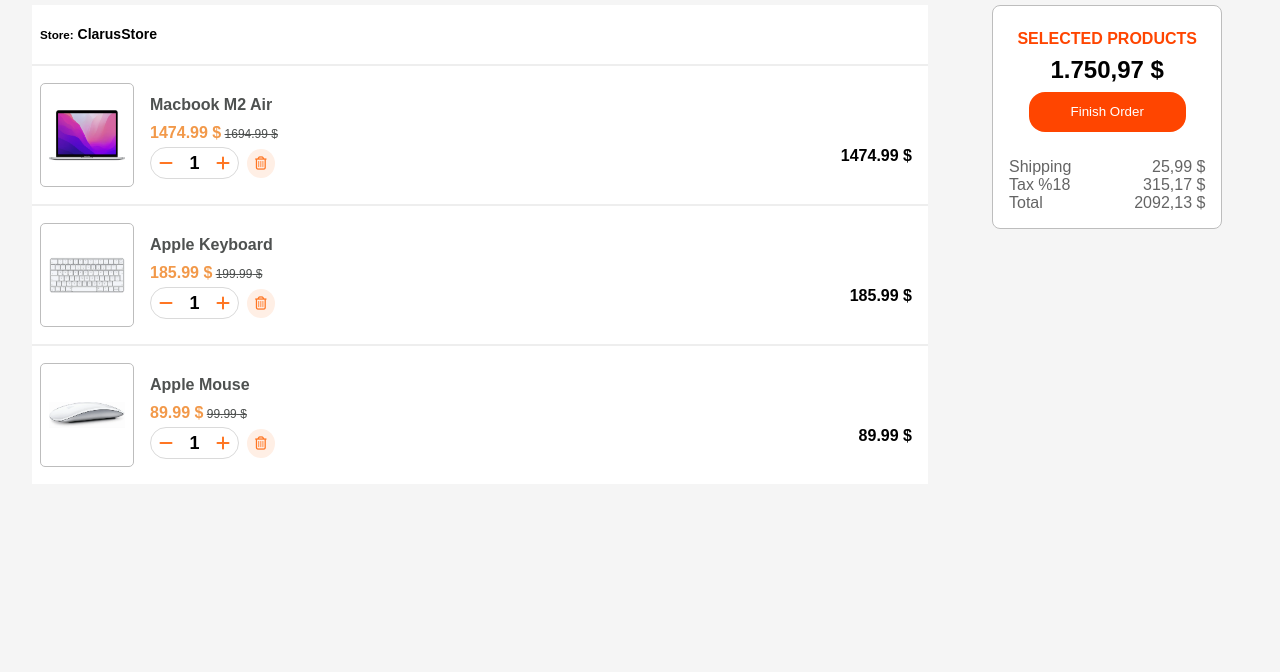
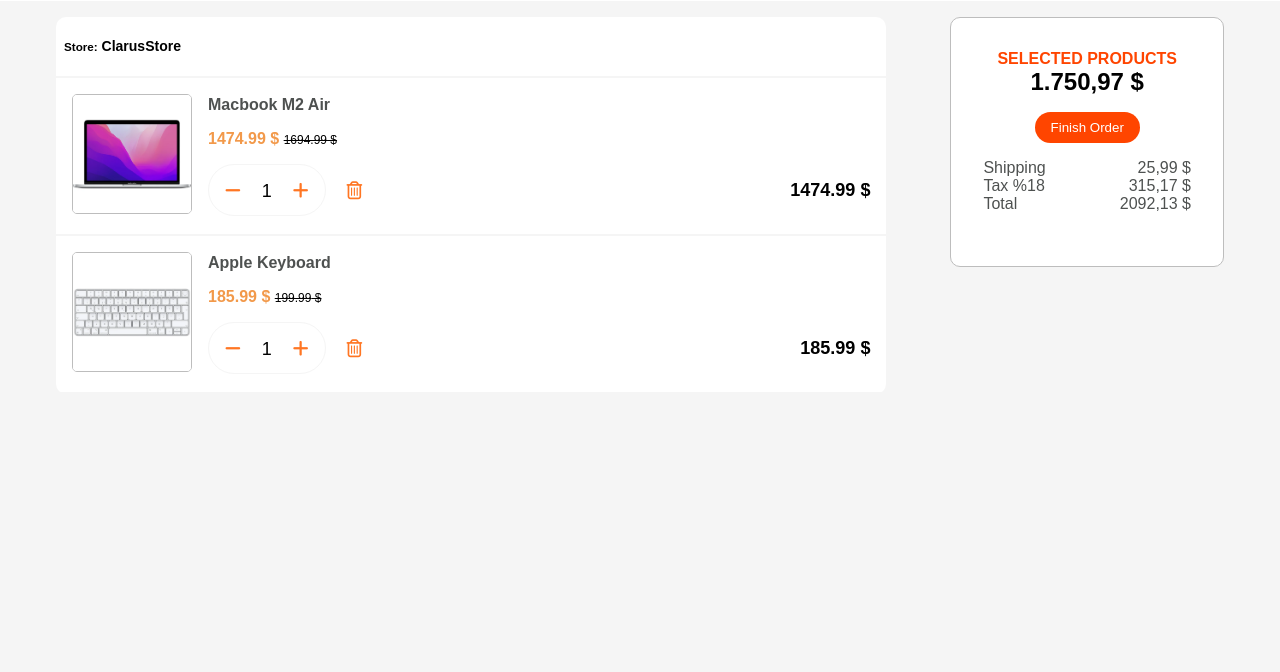
Before and after one commit to samedfft2634/checkout-page, a plain HTML site: page index.html in a window 1280 px wide. Shown: the part 128-800 px from the top of the page. Drawn offline with Linux system fonts and the light colour scheme; some packages are replaced by stand-ins of ours; a script that the page names is missing.

Commit message:
selected products

```diff
--- a/css/index.css
+++ b/css/index.css
@@ -3,261 +3,231 @@
     padding: 0;
     box-sizing: border-box;
   }
+  /*? CSS Variables */
+  :root {
+    --orange: #ff7623;
+    --orange-light: #f2994a;
+    --orange-dark: orangered;
+    --gray-light: #f5f5f5;
+    --gray-medium: #bdbdbd;
+    --fume: #4e5150;
+  }
 
   body {
     font-family: Arial, Helvetica, sans-serif;
-	background-color: #f5f5f5;
+    background-color: var(--gray-light);
+  }
+  /*? Global Icons */
+  i {
+    color: var(--orange);
+    padding: 0.5rem;
+    cursor: pointer;
+  }
+  i:hover {
+    color: white;
+    border-radius: 50%;
+    background-color: var(--orange);
   }
 
-.header {
+  /** Header */
+  header {
+    font-family: Verdana, Geneva, Tahoma, sans-serif;
+    padding: 1rem;
+    background-color: white;
+    color: var(--orange-dark);
+    border-bottom: 1px solid var(--gray-medium);
+  }
+
+  /** NAV */
+  nav {
+    padding: 0 1rem;
+    background-color: white;
     display: flex;
     justify-content: space-between;
     align-items: center;
-	padding: 0.8rem 1rem;
-	background-color: white;
-	color: orangered;
-	border-bottom: 1px solid #cecdcd;
   }
-.header__title {
-	font-family: Verdana, Geneva, Tahoma, sans-serif;
+  nav .my-cart {
+    font-size: 22px;
+    font-weight: 600;
+    padding: 1rem;
   }
-.nav {
-	padding: 0.2rem 1rem;
+  nav .my-cart span {
+    font-weight: 100;
+    color: var(--gray-medium);
+  }
+  nav .delete-div {
+    color: var(--orange);
+    font-size: 14px;
+  }
+
+  /** ------- MAIN --------- */
+  main {
+    display: flex;
+    max-width: 1200px;
+    margin: auto;
+    padding: 1rem;
+    gap: 1rem 4rem;
+  }
+
+  /*? Product List section */
+  main .product-list {
+    flex: 4;
+    border-radius: 10px;
     background-color: white;
   }
-.nav__list {
-	display: flex;
-	padding: 0rem 3rem;
-	justify-content: space-between;
-	align-items: center;
-	width: 100%;
-	list-style: none;
-}
-.nav__list--text {
-	font-size: 22px;
-	font-weight: 600;
-}
-.nav__list--text span {
-	font-weight: 100;
-	color: #9b9b9b;
-}
-.nav__list--btn {
-	color: orangered;
-	font-size: 14px;
-	cursor: pointer;
-}
-.main {
-	width: 100%;
-	display: flex;
-}
-.main__products-preview {
-	padding: 2rem;
-	width: 75%;
-}
-.main__product-painel {
-	display: flex;
-	flex-direction: column;
-	background-color: #ffffff;
-}
-.main__title {
+  main .product-list .store {
     padding: 1.2rem 0.5rem;
     font-size: 14px;
     line-height: 20px;
-}
-.main__product {
-	display: flex;
-	align-items: center;
-	justify-content: space-between;
-	border-top: 2px solid #eeeeee;
-	width: 100%;
-	height: 140px;
+    border-bottom: 2px solid var(--gray-light);
   }
 
-.main__figure {
-	width: 104px;
-	height: 104px;
-	padding: 8px;
-	background-color: #ffffff;
+  main .product-list .no-product {
+    text-align: center;
+    padding: 1rem;
+    color: var(--orange-dark);
+    font-size: 20px;
+  }
+  main .product {
+    display: flex;
+    gap: 1rem;
+    padding: 1rem;
+    border-bottom: 2px solid var(--gray-light);
+  }
+
+  main .product img {
+    width: 120px;
+    height: 120px;
     border-radius: 5px;
-	border: 1px solid #bdbdbd;
-	margin-left: 0.5rem;
+    border: 1px solid var(--gray-medium);
   }
-.main__img {
-	width: 100%;
-	height: 100%;
-}
-.main__product-info {
+
+  main .product-info {
     display: flex;
     flex-direction: column;
-	font-family: Mon, Arial, Helvetica, sans-serif;
+    justify-content: center;
     width: 100%;
-	padding-left: 1rem;
+    gap: 1rem;
   }
 
-.main__product-info--title {
+  main .product-info h2 {
     font-size: 16px;
-	color: #4e5150;
-	margin: 5px 0;
+    color: var(--fume);
   }
-.main__product-price--text {
-	font-size: 12px;
-	color: #4e5150;
-	margin: 5px 0;
-}
-.main__product-price--text strong {
-	color: #f2994a;
+
+  main .product-prices strong {
+    color: var(--orange-light);
     font-size: 16px;
     font-weight: 600;
   }
-.main__action {
-	width: 100%;
-	display: flex;
-	padding-right: 1rem;
-	justify-content: space-between;
-}
-.main__action--btn {
-	display: flex;
-	align-items: center;
-}
-.main__quantity-controller {
-	border-radius: 1rem;
-	border: 1px solid #dadada;
-	display: flex;
-	justify-content: space-between;
-	align-items: center;
-	height: 32px;
-	width: 89px;
-}
-.main__quantity-controller--text {
-	padding: 8px;
-	font-size: 18px;
-	font-weight: bold;
-}
-.main__product-removal {
-	margin-left: 0.5rem;
-}
-.main__product-removal--btn {
-	border: none;
-	border-radius: 50%;
-	background-color: #ffefe5;
-	cursor: pointer;
-}
-.main__product-removal--btn i:hover {
-	color: white;
-	border-radius: 50%;
-	background-color: #ff7623;
+
+  main .product-prices .line-through {
+    text-decoration: line-through;
+    font-size: 12px;
   }
 
-.main__product-line-price {
-	font-weight: bold;
-}
-
-.main__total {
-	padding: 2rem;
-	width: 23%;
-}
-.main__summary {
-	width: 100%;
-	padding: 1rem;
-	border: 1px solid #bdbdbd;
-	background-color: #ffffff;
-	height: 224px;
-	display: flex;
-	flex-direction: column;
-	justify-content: space-between;
-
-	border-radius: 0.5rem;
-}
-.main__summary--responsive {
-	display: flex;
-	flex-direction: column;
-	justify-content: space-between;
-	padding-top: 0.5rem;
-}
-.main__sum-price {
-	text-align: center;
-	padding-bottom: 0.5rem;
-}
-.main__sum-title {
-	color: orangered;
-	text-align: center;
-	padding-bottom: 0.5rem;
-}
-
-.main__order-btn {
-	background-color: orangered;
-	border: none;
-	width: 80%;
-	height: 40px;
-	margin: 0 auto;
-	border-radius: 1rem;
-	color: white;
-	cursor: pointer;
-	text-align: center;
-}
-.main__summary--info {
-	display: flex;
-	justify-content: space-between;
-	color: #646464;
-}
-/* Genel */
-.line-through {
-	text-decoration: line-through;
-}
-i {
-	color: #ff7623;
-	padding: 0.5rem;
-	cursor: pointer;
-}
-.main__quantity-controller i:hover {
-	background-color: #ffefe5;
-	border-radius: 50%;
-}
-span {
-	cursor: pointer;
-}
   .dollar::after {
     content: " $";
   }
 
-@media only screen and (max-width: 1150px) {
-	.nav__list {
-		padding: 0rem 1rem;
+  main .buttons-div {
+    display: flex;
+    justify-content: space-between;
+    align-items: center;
+    font-size: 18px;
   }
-	.main {
-		display: block;
-		margin: auto;
-		position: relative;
+
+  main .buttons-div .plus-minus {
+    border: 1px solid var(--gray-light);
+    border-radius: 50px;
+    display: inline-block;
   }
-	.main__products-preview {
-		width: 100%;
+
+  main .buttons-div i {
+    margin: 0.5rem;
   }
-	.main__total {
-		width: 100%;
-		position: sticky;
-		bottom: 0;
+  main .buttons-div .dollar {
+    font-weight: 600;
   }
-	.main__summary {
-		flex-direction: row;
-		flex-wrap: wrap;
-		width: 100%;
-		height: 25vh;
+  /*? ---- Product List section --- */
+  main .price-table {
+    padding: 2rem;
+    background-color: white;
+    border-radius: 10px;
+    border: 1px solid var(--gray-medium);
+    flex: 1;
+    text-align: center;
+    min-width: 250px;
+    max-height: 250px;
   }
-	.main__summary--responsive {
-		width: 100%;
+  main .price-table .total-prices {
     display: flex;
+    align-items: center;
+    flex-direction: column;
+    gap: 1rem;
+  }
+
+  main .price-table .total-prices .finish-btn {
+    background-color: var(--orange-dark);
+    border: none;
+    border-radius: 1rem;
+    padding: 0.5rem 1rem;
+    color: white;
+    cursor: pointer;
+  }
+
+  main .total-info {
+    margin-top: 1rem;
+  }
+
+  main .price-table h4 {
+    color: var(--orange-dark);
+  }
+
+  main .total-info .text-div {
+    display: flex;
+    justify-content: space-between;
+    color: var(--fume);
+  }
+
+  /*! ------ RESPONSIVE ------- */
+
+  @media only screen and (max-width: 800px) {
+    main {
+      flex-direction: column;
+    }
+    main .price-table {
+      flex: 1;
+    }
+    main .price-table .total-prices {
       flex-direction: row;
       justify-content: space-between;
     }
-	.main__order-btn {
-		width: 25%;
-		margin: 0;
-	}
-	#total-info {
-		width: 100%;
   }
 
-	.main__summary--info {
-		width: 100%;
+  @media only screen and (max-width: 500px) {
+    main .price-table .total-prices {
+      flex-direction: column;
+    }
+    main .buttons-div {
+      flex-direction: column;
+      align-items: flex-start;
+    }
+    main .buttons-div i {
+      margin: 0.2rem;
+    }
+    main .buttons-div .dollar {
+      margin-top: 1rem;
+      font-size: 20px;
     }
   }
+
+  @media only screen and (max-width: 500px) {
+    main .product img {
+      width: 100px;
+      height: 100px;
+    }
+    main .buttons-div i {
+      margin: 0.1rem;
+    }
+  }
--- a/index.html
+++ b/index.html
@@ -5,6 +5,7 @@
 		<meta http-equiv="X-UA-Compatible" content="IE=edge" />
 		<meta name="viewport" content="width=device-width, initial-scale=1.0" />
 		<link rel="stylesheet" href="css/index.css" />
+		<script src="https://cdn.jsdelivr.net/npm/sweetalert2@11"></script>
 		<link
 			rel="stylesheet"
 			href="https://cdnjs.cloudflare.com/ajax/libs/font-awesome/6.4.0/css/all.min.css"
@@ -16,205 +17,103 @@
 	</head>
 
 	<body>
-		<header class="header">
-			<h1 class="header__title">Checkout App</h1>
-		</header>
-		<nav class="nav">
-			<ul class="nav__list">
-				<!-- products' count -->
-				<li class="nav__list--text">
-					My Cart <span>(3 Products)</span>
-				</li>
-				<li class="nav__list--btn">
-					Delete Products <i class="fa-regular fa-trash-can"></i>
-				</li>
-			</ul>
+		<header><h1>Checkout App</h1></header>
+		<nav>
+			<div class="my-cart">My Cart</div>
+			<div class="delete-div">
+				Delete Products <i class="fa-regular fa-trash-can sil"></i>
+			</div>
 		</nav>
-		<main class="main">
-			<div class="main__products-preview" id="products-preview">
-				<!-- product list -->
-				<div class="main__product-painel" id="product-painel">
-					<h2 class="main__title">
-						<small>Store:</small> ClarusStore
-					</h2>
-					<!-- product 1 -->
-					<div class="main__product">
-						<figure class="main__figure">
-							<img class="main__img" src="./img/mac.jpg" alt="" />
-						</figure>
-						<!-- all product info -->
-						<div class="main__product-info">
-							<h2 class="main__product-info--title">
-								Macbook M2 Air
-							</h2>
-							<div class="main__product-price">
-								<p class="main__product-price--text">
-									<strong class="dollar">1474.99</strong>
-									<span class="line-through dollar"
-										>1694.99</span
-									>
-								</p>
+		<main>
+			<section class="product-list">
+				<h2 class="store"><small>Store:</small> ClarusStore</h2>
+				<article class="products">
+					<div class="product">
+						<figure><img src="./img/mac.jpg" alt="img" /></figure>
+						<div class="product-info">
+							<h2>Macbook M2 Air</h2>
+							<div class="product-prices">
+								<strong class="dollar" id="discounted-price"
+									>1474.99</strong
+								>
+								<span class="line-through dollar">1694.99</span>
 							</div>
-							<div class="main__action">
-								<div class="main__action--btn">
-									<div class="main__quantity-controller">
+							<div class="buttons-div">
+								<div>
+									<div class="plus-minus">
 										<i class="fa-solid fa-minus"></i>
-										<p
-											class="main__quantity-controller--text"
-											id="quantity"
+										<span class="quantity" id="quantity"
+											>1</span
 										>
-											1
-										</p>
 										<i class="fa-solid fa-plus"></i>
 									</div>
-									<div class="main__product-removal">
-										<button
-											class="main__product-removal--btn"
-										>
-											<i
-												class="fa-regular fa-trash-can"
-												id="remove-product"
-											></i>
-										</button>
-									</div>
+									<i class="fa-regular fa-trash-can"></i>
 								</div>
-								<div class="main__product-line-price dollar">
+								<div class="dollar" id="product-price">
 									1474.99
 								</div>
 							</div>
 						</div>
 					</div>
-					<!-- product 2 -->
-					<div class="main__product">
-						<figure class="main__figure">
-							<img
-								class="main__img"
-								src="./img/keyboard.jpg"
-								alt=""
-							/>
+
+					<div class="product">
+						<figure>
+							<img src="./img/keyboard.jpg" alt="img" />
 						</figure>
-						<div class="main__product-info">
-							<h2 class="main__product-info--title">
-								Apple Keyboard
-							</h2>
-							<div class="main__product-price">
-								<p class="main__product-price--text">
-									<strong class="dollar">185.99</strong>
-									<span class="line-through dollar"
-										>199.99</span
-									>
-								</p>
+						<div class="product-info">
+							<h2>Apple Keyboard</h2>
+							<div class="product-prices">
+								<strong class="dollar" id="discounted-price"
+									>185.99</strong
+								>
+								<span class="line-through dollar">199.99</span>
 							</div>
-							<div class="main__action">
-								<div class="main__action--btn">
-									<div class="main__quantity-controller">
+							<div class="buttons-div">
+								<div>
+									<div class="plus-minus">
 										<i class="fa-solid fa-minus"></i>
-										<p
-											class="main__quantity-controller--text"
-											id="quantity"
+										<span class="quantity" id="quantity"
+											>1</span
 										>
-											1
-										</p>
 										<i class="fa-solid fa-plus"></i>
 									</div>
-									<div class="main__product-removal">
-										<button
-											class="main__product-removal--btn"
-										>
-											<i
-												class="fa-regular fa-trash-can"
-												id="remove-product"
-											></i>
-										</button>
-									</div>
+									<i class="fa-regular fa-trash-can"></i>
 								</div>
-								<div class="main__product-line-price dollar">
+								<div class="dollar" id="product-price">
 									185.99
 								</div>
 							</div>
 						</div>
 					</div>
-					<!-- product 3 -->
-					<div class="main__product">
-						<figure class="main__figure">
-							<img
-								class="main__img"
-								src="./img/mouse.jpg"
-								alt=""
-							/>
-						</figure>
-						<div class="main__product-info">
-							<h2 class="main__product-info--title">
-								Apple Mouse
-							</h2>
-							<div class="main__product-price">
-								<p class="main__product-price--text">
-									<strong class="dollar">89.99</strong>
-									<span class="line-through dollar"
-										>99.99</span
-									>
-								</p>
-							</div>
-							<div class="main__action">
-								<div class="main__action--btn">
-									<div class="main__quantity-controller">
-										<i class="fa-solid fa-minus"></i>
-										<p
-											class="main__quantity-controller--text"
-											id="quantity"
-										>
-											1
-										</p>
-										<i class="fa-solid fa-plus"></i>
-									</div>
-									<div class="main__product-removal">
-										<button
-											class="main__product-removal--btn"
-										>
-											<i
-												class="fa-regular fa-trash-can"
-												id="remove-product"
-											></i>
-										</button>
-									</div>
-								</div>
-								<div class="main__product-line-price dollar">
-									89.99
-								</div>
-							</div>
-						</div>
+				</article>
+			</section>
+
+			<section class="price-table">
+				<div class="total-prices">
+					<div>
+						<h4>SELECTED PRODUCTS</h4>
+						<h2 class="dollar" id="selected-price">1.750,97</h2>
+					</div>
+					<button class="finish-btn">Finish Order</button>
+				</div>
+
+				<div class="total-info">
+					<div class="text-div">
+						<span>Shipping</span>
+						<span class="dollar" id="shipping">25,99</span>
+					</div>
+
+					<div class="text-div">
+						<span>Tax %18</span>
+						<span class="dollar" id="tax">315,17</span>
+					</div>
+
+					<div class="text-div">
+						<span>Total</span>
+						<span class="dollar" id="total">2092,13</span>
 					</div>
 				</div>
-			</div>
-			<div class="main__total">
-				<div class="main__summary">
-					<div class="main__summary--responsive">
-						<div>
-							<h4 class="main__sum-title">SELECTED PRODUCTS</h4>
-							<!-- cart subtotal price-->
-							<h2 class="main__sum-price dollar">1.750,97</h2>
-						</div>
-						<button class="main__order-btn">Finish Order</button>
-					</div>
-					<div id="total-info">
-						<!-- cart shipping price -->
-						<div class="main__summary--info" id="cart-shipping">
-							<span>Shipping</span>
-							<span class="dollar">25,99</span>
-						</div>
-						<!-- cart tax price-->
-						<div class="main__summary--info" id="cart-tax">
-							<span>Tax %18</span>
-							<span class="dollar">315,17</span>
-						</div>
-						<!-- cart total price-->
-						<div class="main__summary--info" id="cart-total">
-							<span>Total</span>
-							<span class="dollar">2092,13</span>
-						</div>
-					</div>
-				</div>
-			</div>
+			</section>
 		</main>
 
 		<script src="checkout.js"></script>
```
Also changed, not shown: checkout.js (+74 -0 lines). Lines whose indentation alone changed are shown as unchanged.
